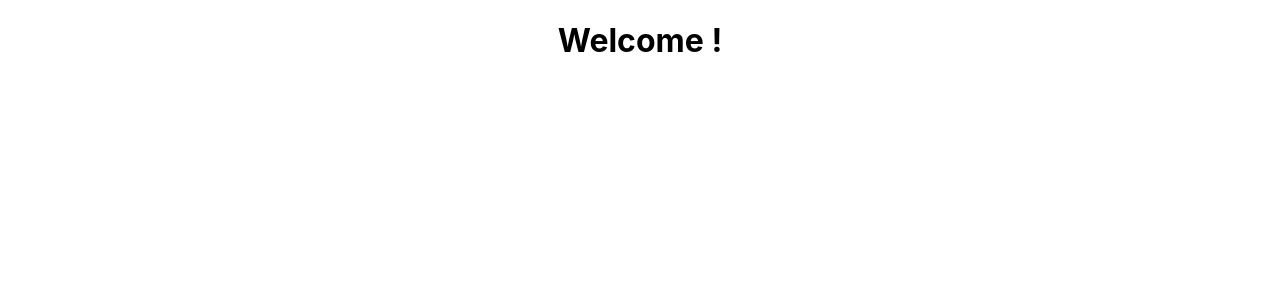
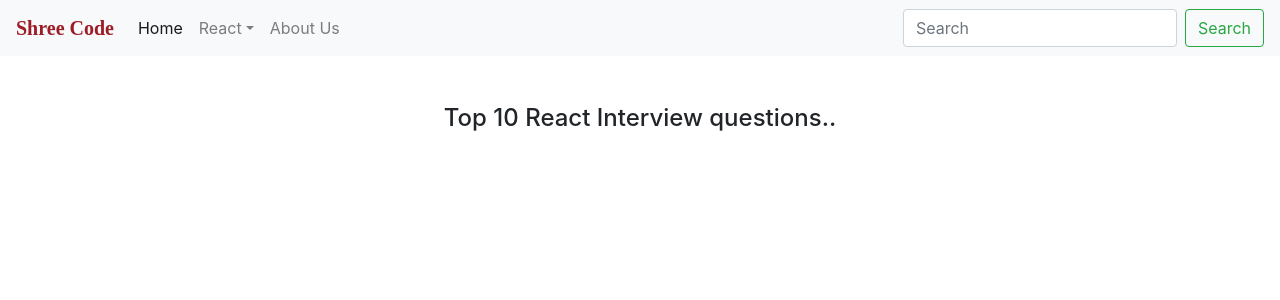
Before and after one commit to ssonawane/shreecode, a React (Create React App) app: page / in a window 1280 px wide. Shown: the top 300 px of the page. Built offline with nearby package versions, Linux system fonts and the light colour scheme.

Commit message:
web navbar

```diff
--- a/package.json
+++ b/package.json
@@ -7,6 +7,7 @@
     "@testing-library/jest-dom": "^5.11.10",
     "@testing-library/react": "^11.2.6",
     "@testing-library/user-event": "^12.8.3",
+    "bootstrap": "^4.6.0",
     "react": "^17.0.2",
     "react-dom": "^17.0.2",
     "react-scripts": "4.0.3",
--- a/public/index.html
+++ b/public/index.html
@@ -3,7 +3,10 @@
   <head>
     <meta charset="utf-8" />
     <link rel="icon" href="%PUBLIC_URL%/favicon.ico" />
-    <meta name="viewport" content="width=device-width, initial-scale=1" />
+    <meta
+      name="viewport"
+      content="width=device-width, initial-scale=1, shrink-to-fit=no"
+    />
     <meta name="theme-color" content="#000000" />
     <meta
       name="description"
@@ -24,6 +27,28 @@
       work correctly both with client-side routing and a non-root public URL.
       Learn how to configure a non-root public URL by running `npm run build`.
     -->
+    <link
+      rel="stylesheet"
+      href="https://maxcdn.bootstrapcdn.com/bootstrap/4.0.0/css/bootstrap.min.css"
+      integrity="sha384-Gn5384xqQ1aoWXA+058RXPxPg6fy4IWvTNh0E263XmFcJlSAwiGgFAW/dAiS6JXm"
+      crossorigin="anonymous"
+    />
+    <script
+      src="https://code.jquery.com/jquery-3.2.1.slim.min.js"
+      integrity="sha384-KJ3o2DKtIkvYIK3UENzmM7KCkRr/rE9/Qpg6aAZGJwFDMVNA/GpGFF93hXpG5KkN"
+      crossorigin="anonymous"
+    ></script>
+    <script
+      src="https://cdnjs.cloudflare.com/ajax/libs/popper.js/1.12.9/umd/popper.min.js"
+      integrity="sha384-ApNbgh9B+Y1QKtv3Rn7W3mgPxhU9K/ScQsAP7hUibX39j7fakFPskvXusvfa0b4Q"
+      crossorigin="anonymous"
+    ></script>
+    <script
+      src="https://maxcdn.bootstrapcdn.com/bootstrap/4.0.0/js/bootstrap.min.js"
+      integrity="sha384-JZR6Spejh4U02d8jOt6vLEHfe/JQGiRRSQQxSfFWpi1MquVdAyjUar5+76PVCmYl"
+      crossorigin="anonymous"
+    ></script>
+
     <title>shree code</title>
   </head>
   <body>
--- a/src/App.js
+++ b/src/App.js
@@ -1,10 +1,14 @@
-import logo from "./logo.svg";
 import "./App.css";
+import Navbar from "./components/Navbar";
+import ReactBody from "./components/ReactBody";
 
 function App() {
   return (
     <div className="App">
-      <h1>Welcome !</h1>
+      <Navbar />
+      <br />
+      <br />
+      <ReactBody />
     </div>
   );
 }
--- /dev/null
+++ b/src/components/Navbar.jsx
@@ -0,0 +1,47 @@
+import React from 'react';
+
+export default class Navbar extends React.Component {
+
+    render() {
+
+        const navBrand = {
+            fontWeight: "600",
+            fontFamily: "cursive",
+            color: "#9D1D27"
+        }
+
+        return <React.Fragment>
+            <nav className="navbar sticky-top navbar-expand-lg navbar-light bg-light">
+                <a className="navbar-brand" href="#" style={navBrand}>Shree Code</a>
+                <button className="navbar-toggler" type="button" data-toggle="collapse" data-target="#navbarSupportedContent" aria-controls="navbarSupportedContent" aria-expanded="false" aria-label="Toggle navigation">
+                    <span className="navbar-toggler-icon"></span>
+                </button>
+
+                <div className="collapse navbar-collapse" id="navbarSupportedContent">
+                    <ul className="navbar-nav mr-auto">
+                        <li className="nav-item active">
+                            <a className="nav-link" href="#">Home <span className="sr-only">(current)</span></a>
+                        </li>
+                        <li className="nav-item dropdown">
+                            <a className="nav-link dropdown-toggle" href="#" id="navbarDropdown" role="button" data-toggle="dropdown" aria-haspopup="true" aria-expanded="false">
+                                React
+                            </a>
+                            <div className="dropdown-menu" aria-labelledby="navbarDropdown">
+                                <a className="dropdown-item" href="#">React Interview Questions</a>
+
+                            </div>
+                        </li>
+                        <li className="nav-item">
+                            <a className="nav-link" href="#">About Us <span className="sr-only">(current)</span></a>
+                        </li>
+
+                    </ul>
+                    <form className="form-inline my-2 my-lg-0">
+                        <input className="form-control mr-sm-2" type="search" placeholder="Search" aria-label="Search" />
+                        <button className="btn btn-outline-success my-2 my-sm-0" type="submit">Search</button>
+                    </form>
+                </div>
+            </nav>
+        </React.Fragment >
+    }
+}
--- /dev/null
+++ b/src/components/ReactBody.jsx
@@ -0,0 +1,11 @@
+import React from 'react';
+
+export default class ReactBody extends React.Component {
+
+    render() {
+
+        return <div>
+            <h4>Top 10 React Interview questions..</h4>
+        </div>
+    }
+}
```
Also changed, not shown: .cpanel.yml, 21 other files (tests, documents, lock files or other folders).
